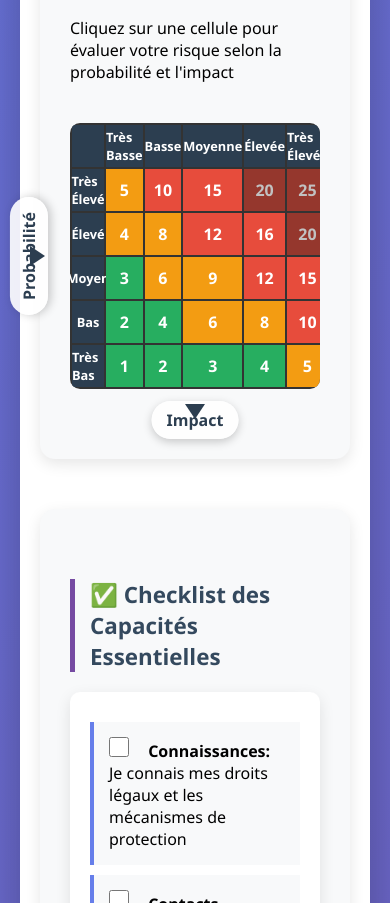
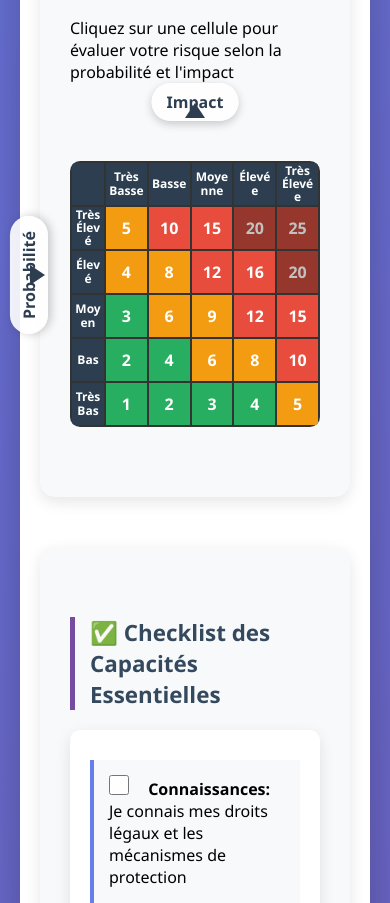
Before and after one commit to VODOUNON-MAJORELLE/Outil-DDH, a plain HTML site: page index.html in a window 390 px wide. Shown: the part 1323-2226 px from the top of the page. Drawn offline with Linux system fonts and the light colour scheme.

Commit message:
resposivité améliorée

```diff
--- a/styles.css
+++ b/styles.css
@@ -64,6 +64,7 @@ h2 {
     margin: 40px 0;
     display: flex;
     justify-content: center;
+    padding-top: 38px;
 }
 
 .risk-matrix {
@@ -141,7 +142,8 @@ h2 {
 }
 
 .x-axis-label {
-    bottom: -50px;
+    top: -36px;
+    bottom: auto;
     left: 50%;
     transform: translateX(-50%);
 }
@@ -163,11 +165,12 @@ h2 {
 }
 
 .x-arrow {
-    bottom: -30px;
+    top: -16px;
+    bottom: auto;
     left: 50%;
     transform: translateX(-50%);
-    border-width: 15px 10px 0 10px;
-    border-color: #2c3e50 transparent transparent transparent;
+    border-width: 0 10px 15px 10px;
+    border-color: transparent transparent #2c3e50 transparent;
 }
 
 .formula-container {
@@ -367,6 +370,29 @@ h2 {
     .timeline::before { left: 20px; }
     .timeline-item { width: calc(100% - 40px); margin-left: 40px !important; padding: 15px; }
     .formula { font-size: 1.5em; line-height: 1.2; letter-spacing: 1px; }
+    /* Place Impact label above the matrix on mobile */
+    .x-axis-label {
+        top: -40px;
+        bottom: auto;
+    }
+    .x-arrow {
+        top: -20px;
+        bottom: auto;
+        left: 50%;
+        transform: translateX(-50%);
+        border-width: 0 10px 15px 10px;
+        border-color: transparent transparent #2c3e50 transparent;
+    }
+
+    /* Matrix headers readability */
+    .risk-matrix .matrix-header {
+        font-size: 0.75em;
+        line-height: 1.1;
+        word-break: break-word;
+        white-space: normal;
+        padding: 2px;
+        text-align: center;
+    }
 }
 
 @media (max-width: 400px) {
```
